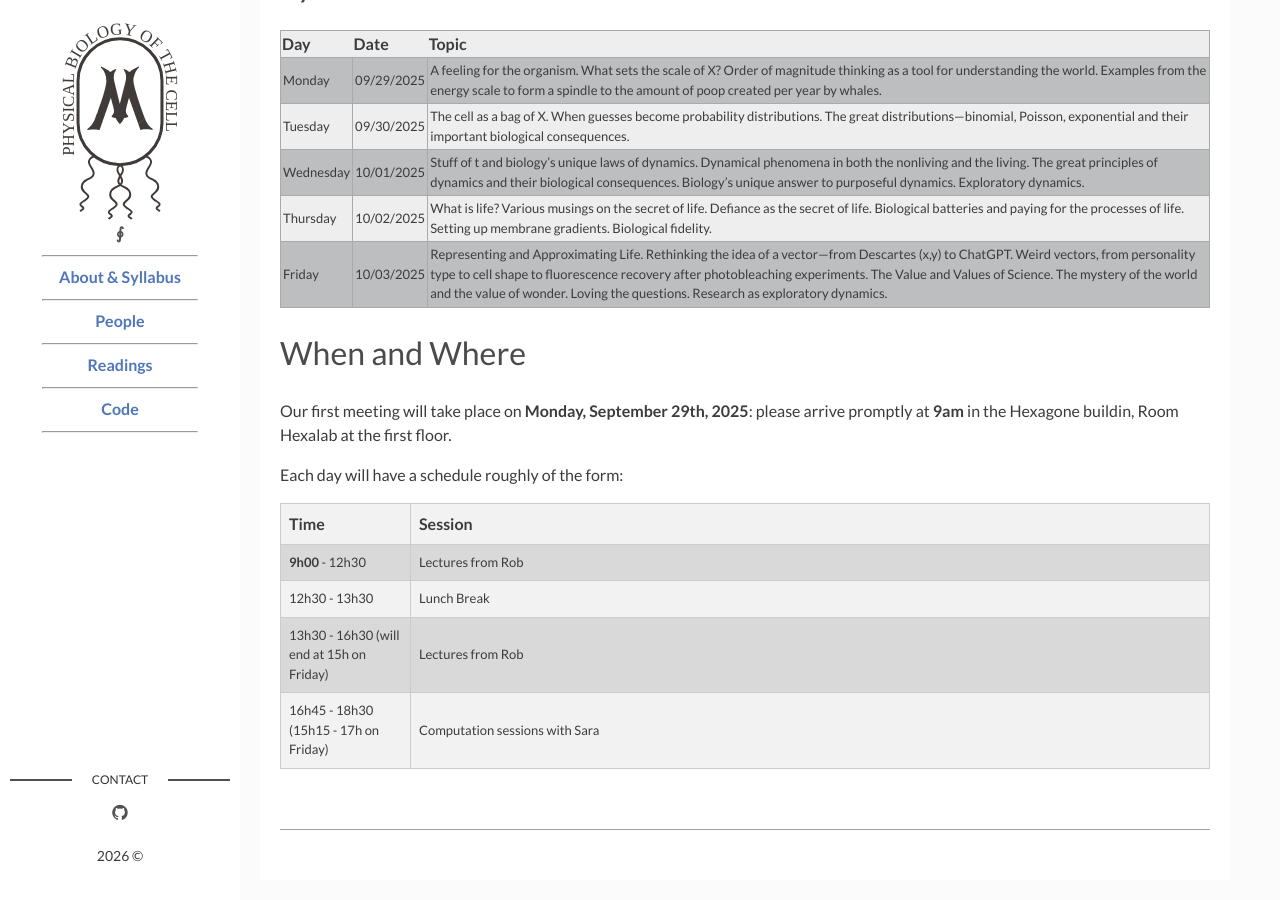
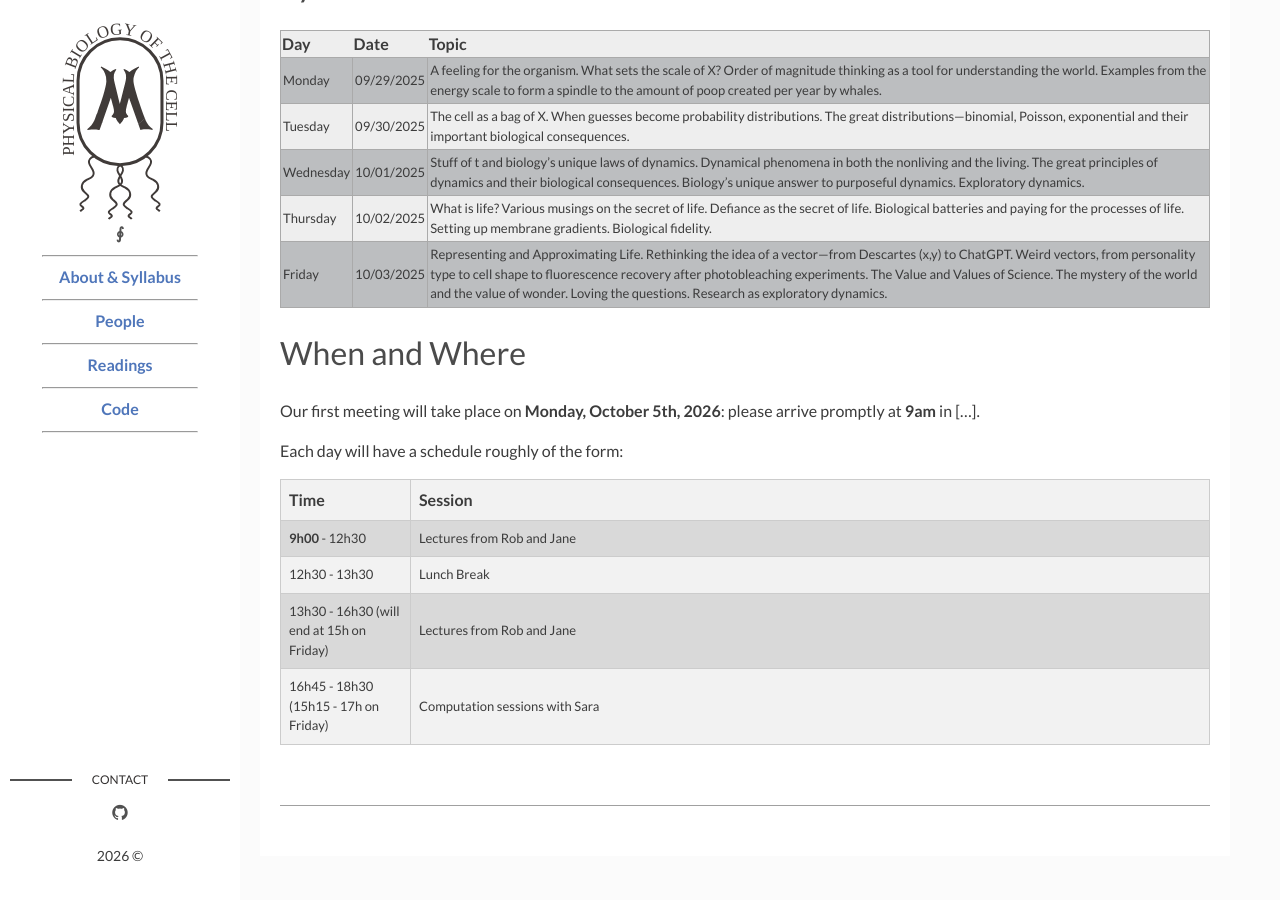
Before and after one commit to RPGroup-PBoC/dresdenPBoC2026, a Jekyll site: the page built from page00_about.md, in a window 1280 px wide and 900 px high, scrolled down 715 px. Built offline with Jekyll 4.4.1, drawn with Linux system fonts in a browser that asks for light colours; after the commit the page ends 1591 px from its top, so only the background shows below that.

Commit message:
update dates

```diff
--- a/page00_about.md
+++ b/page00_about.md
@@ -38,7 +38,7 @@ sidebar: true
 </table>
 
 # When and Where
-Our first meeting will take place on **Monday, September 29th, 2025**: please arrive promptly at **9am** in the Hexagone buildin, Room Hexalab at the first floor.
+Our first meeting will take place on **Monday, October 5th, 2026**: please arrive promptly at **9am** in [...].
 
 Each day will have a schedule roughly of the form:
 <table style="border-collapse: collapse; width: 100%;">
@@ -48,7 +48,7 @@ Each day will have a schedule roughly of the form:
   </tr>
   <tr style="background-color:#d9d9d9;">
     <td style="border:1px solid #ccc; padding:8px;"><b>9h00</b> - 12h30</td>
-    <td style="border:1px solid #ccc; padding:8px;">Lectures from Rob</td>
+    <td style="border:1px solid #ccc; padding:8px;">Lectures from Rob and Jane</td>
   </tr>
   <tr style="background-color:#f2f2f2;">
     <td style="border:1px solid #ccc; padding:8px;">12h30 - 13h30</td>
@@ -56,7 +56,7 @@ Each day will have a schedule roughly of the form:
   </tr>
   <tr style="background-color:#d9d9d9;">
     <td style="border:1px solid #ccc; padding:8px;">13h30 - 16h30 (will end at 15h on Friday)</td>
-    <td style="border:1px solid #ccc; padding:8px;">Lectures from Rob</td>
+    <td style="border:1px solid #ccc; padding:8px;">Lectures from Rob and Jane</td>
   </tr>
   <tr style="background-color:#f2f2f2;">
     <td style="border:1px solid #ccc; padding:8px;">16h45 - 18h30 (15h15 - 17h on Friday)</td>
```
